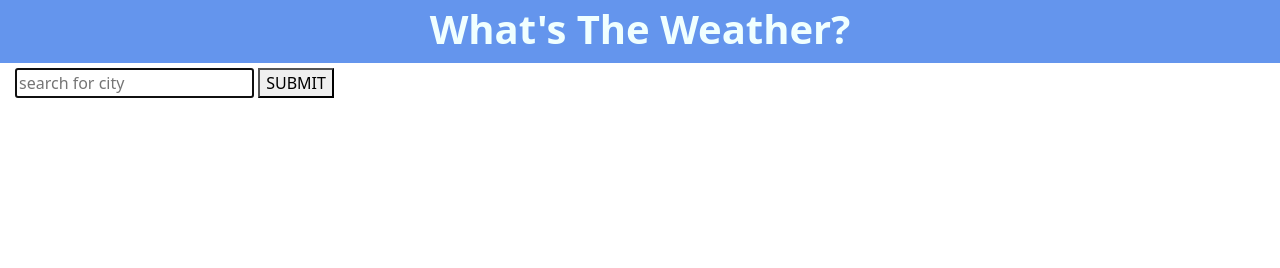
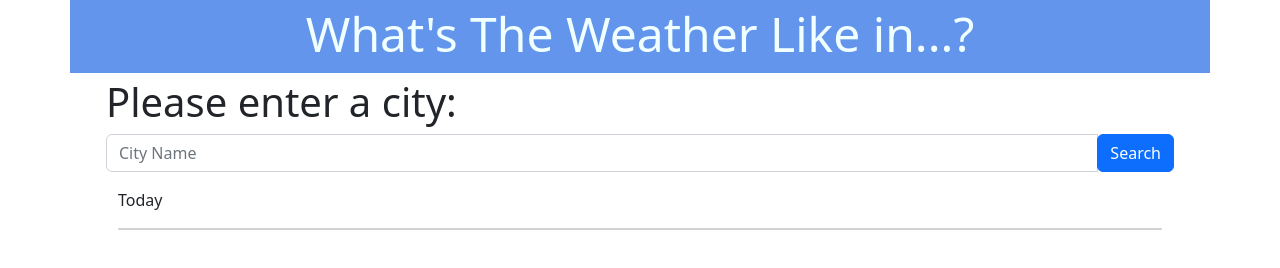
Before and after one commit to jmp2814/whats-the-weather, a plain HTML site: page index.html in a window 1280 px wide. Drawn offline with nearby package versions, Linux system fonts and the light colour scheme; files that its build step writes are made by us from their sources.

Commit message:
reformatted HTML and added reset css

```diff
--- /dev/null
+++ b/assets/reset.css
@@ -0,0 +1,71 @@
+/* From https://www.joshwcomeau.com/css/custom-css-reset/ */
+
+/*
+  1. Use a more-intuitive box-sizing model.
+*/
+*,
+*::before,
+*::after {
+  box-sizing: border-box;
+}
+/*
+    2. Remove default margin
+  */
+* {
+  margin: 0;
+}
+/*
+    3. Allow percentage-based heights in the application
+  */
+html,
+body {
+  height: 100%;
+}
+/*
+    Typographic tweaks!
+    4. Add accessible line-height
+    5. Improve text rendering
+  */
+body {
+  line-height: 1.5;
+  -webkit-font-smoothing: antialiased;
+}
+/*
+    6. Improve media defaults
+  */
+img,
+picture,
+video,
+canvas,
+svg {
+  display: block;
+  max-width: 100%;
+}
+/*
+    7. Remove built-in form typography styles
+  */
+input,
+button,
+textarea,
+select {
+  font: inherit;
+}
+/*
+    8. Avoid text overflows
+  */
+p,
+h1,
+h2,
+h3,
+h4,
+h5,
+h6 {
+  overflow-wrap: break-word;
+}
+/*
+    9. Create a root stacking context
+  */
+#root,
+#__next {
+  isolation: isolate;
+}
--- a/index.html
+++ b/index.html
@@ -1,30 +1,69 @@
 <!DOCTYPE html>
 <html lang="en">
-
   <head>
-        <meta charset="UTF-8">
-        <meta http-equiv="X-UA-Compatible" content="IE=edge">
-        <meta name="viewport" content="width=device-width, initial-scale=1.0">
+    <meta charset="UTF-8" />
+    <meta http-equiv="X-UA-Compatible" content="IE=edge" />
+    <meta
+      name="viewport"
+      content="width=device-width, initial-scale=1.0, shrink-to-fit=no"
+    />
     <title>Weather?</title>
-
+    <link rel="stylesheet" href="assets/reset.css" />
+    <link
+      href="https://cdn.jsdelivr.net/npm/bootstrap@5.2.0-beta1/dist/css/bootstrap.min.css"
+      rel="stylesheet"
+      integrity="sha384-0evHe/X+R7YkIZDRvuzKMRqM+OrBnVFBL6DOitfPri4tjfHxaWutUpFmBp4vmVor"
+      crossorigin="anonymous"
+    />
     <link rel="stylesheet" href="style.css" />
 
-        <link href="https://cdn.jsdelivr.net/npm/bootstrap@5.2.0-beta1/dist/css/bootstrap.min.css" rel="stylesheet"
-        integrity="sha384-0evHe/X+R7YkIZDRvuzKMRqM+OrBnVFBL6DOitfPri4tjfHxaWutUpFmBp4vmVor" crossorigin="anonymous">
-
     <!-- <link rel="stylesheet" href="https://code.jquery.com/ui/1.13.1/themes/base/jquery-ui.css"/> -->
-
-
   </head>
 
   <body>
-        <header>
-            <h1><strong>What's The Weather?</strong></h1>
+    <header class="container">
+      <div class="jumbotron">
+        <h1 class="display-5">What's The Weather Like in...?</h1>
+      </div>
     </header>
 
-        <section class="container" id="search-section">
+    <main class="container">
+      <div id="top-container" class="container">
+        <section id="searchContainer" class="container">
+          <h1>Please enter a city:</h1>
+          <div class="input-group mb-3">
+            <input
+              id="cityName"
+              type="text"
+              class="form-control"
+              placeholder="City Name"
+            />
+            <div class="input-group-append">
+              <button class="btn btn-primary" type="button">Search</button>
+            </div>
+          </div>
+        </section>
+        <section id="previousResultsContainer" class="container"></section>
+      </div>
+      <div id="bottom-container" class="container hiden">
+        <div id="searchResultContainer" class="container">
+          <div id="current-weather-wrapper" class="container">
+            <p id="weather-title">Today</p>
+            <section id="weatherSection" class="container card"></section>
+          </div>
+        </div>
+      </div>
+    </main>
+
+    <script src="script.js"></script>
+    <!-- <section class="container" id="search-section">
       <form id="citySearch">
-                <input type="text" placeholder="search for city" autofocus id="cityInput">
+        <input
+          type="text"
+          placeholder="search for city"
+          autofocus
+          id="cityInput"
+        />
         <button type="submit" id="submitBtn">SUBMIT</button>
         <span class="msg"></span>
       </form>
@@ -32,7 +71,6 @@
         <ul class="list col-2" id="prev-city"></ul>
       </div>
     </section>
-
 
     <section hidden class="container col-4" id="curr-city">
       <ul class="list" id="curr-city-cond">
@@ -49,9 +87,8 @@
       <div class="fiveDay" id="day3"></div>
       <div class="fiveDay" id="day4"></div>
       <div class="fiveDay" id="day5"></div>
-        </section>
+    </section> -->
 
-        <script src="script.js"></script>
     <!-- <script src="https://cdn.jsdelivr.net/npm/bootstrap@5.2.0-beta1/dist/js/bootstrap.bundle.min.js"
         integrity="sha384-pprn3073KE6tl6bjs2QrFaJGz5/SUsLqktiwsUTF55Jfv3qYSDhgCecCxMW52nD2"
         crossorigin="anonymous"></script> -->
@@ -60,8 +97,4 @@
 
         <script src="https://code.jquery.com/ui/1.13.1/jquery-ui.min.js" integrity="sha256-eTyxS0rkjpLEo16uXTS0uVCS4815lc40K2iVpWDvdSY=" crossorigin="anonymous"></script> -->
   </body>
-
-
-
-
 </html>
```
Also changed, not shown: assets/style.css (renamed from style.css). Lines whose indentation alone changed are shown as unchanged.
